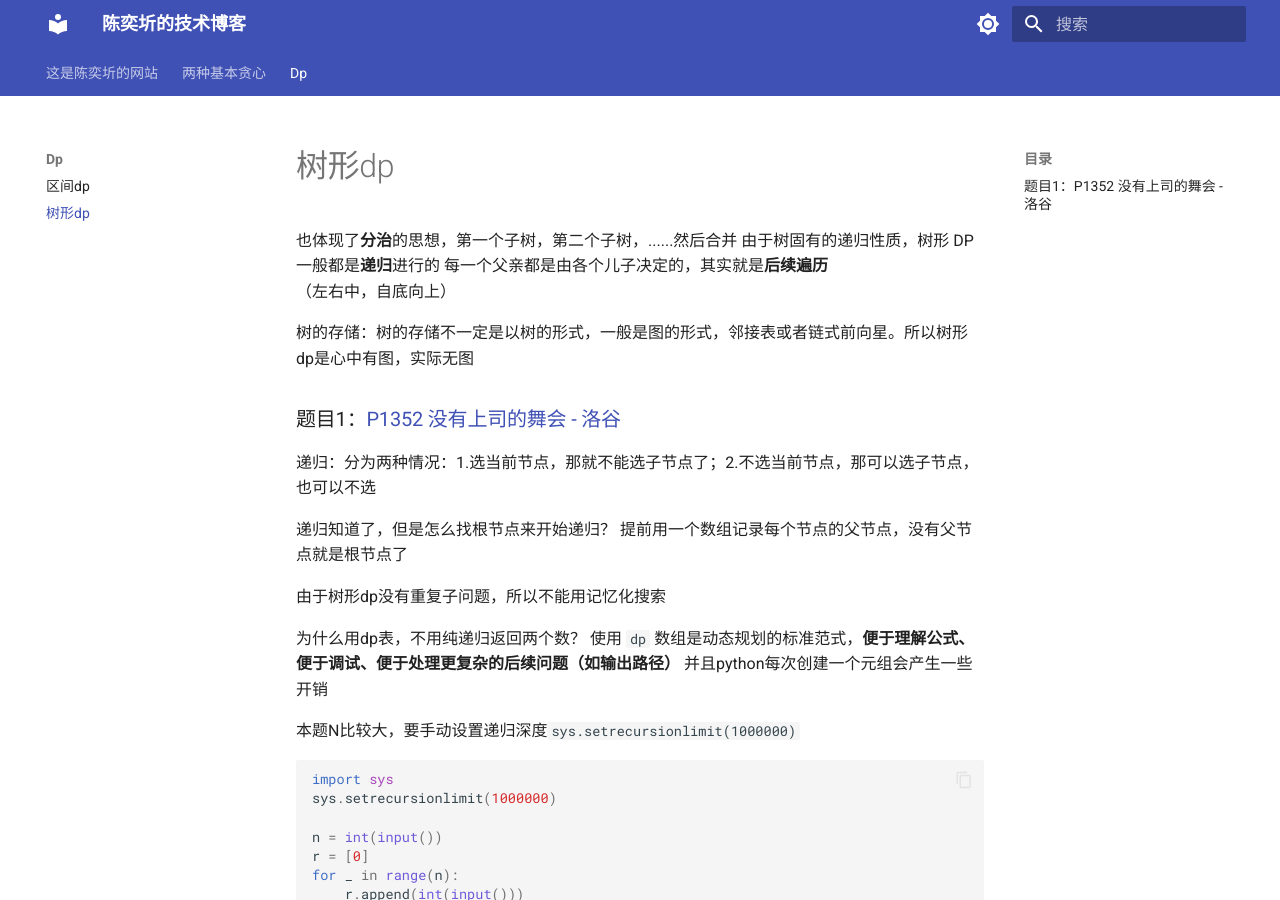
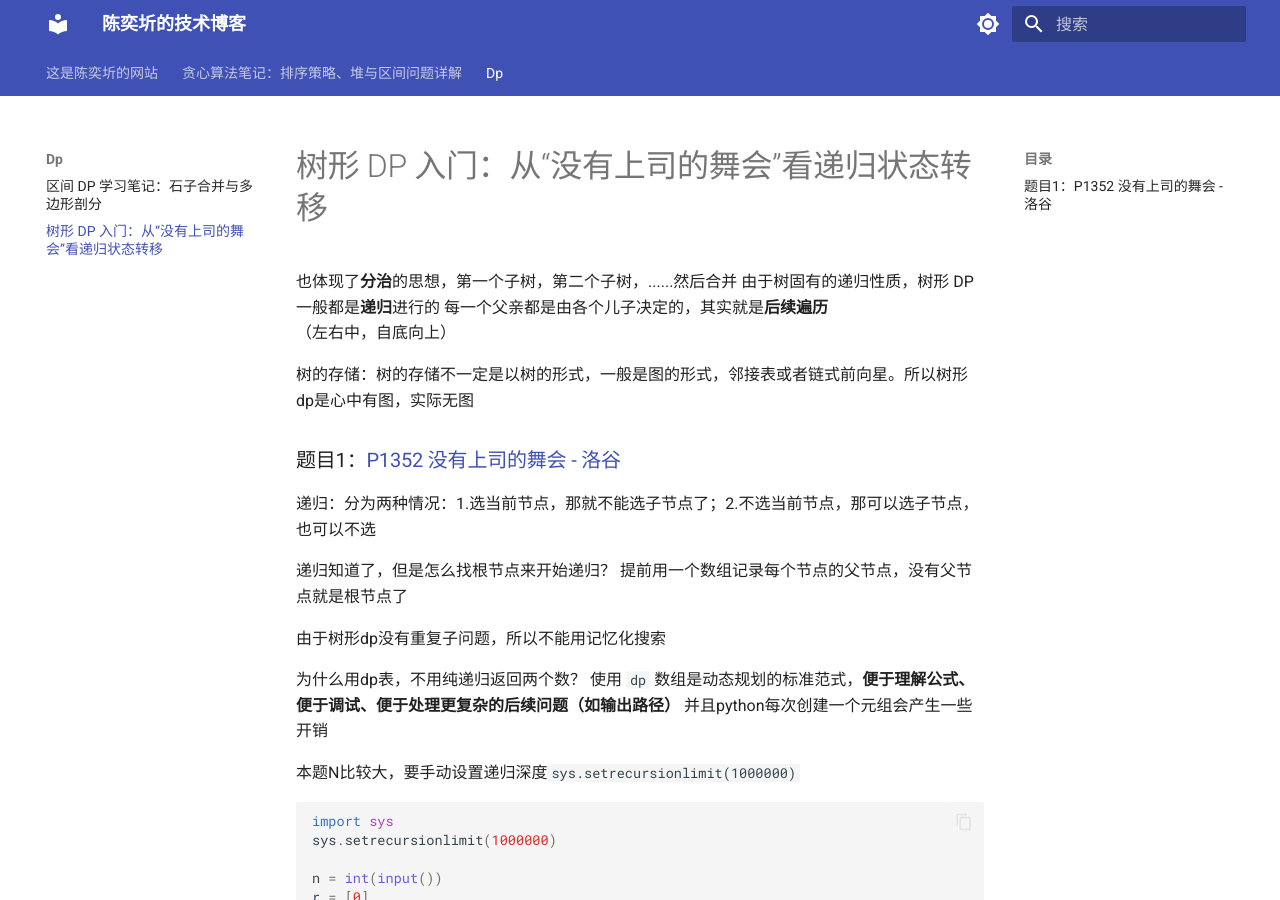
Before and after one commit to chenyiqi-dev/chenyiqi-dev.github.io, an MkDocs documentation site: the page built from docs/dp/树形dp.md, in a window 1280 px wide and 900 px high. Built offline with MkDocs 1.6.1 and Material for MkDocs 9.7.7, drawn with Linux system fonts in a browser that asks for light colours.

Commit message:
Auto update: 2025-11-24 16:09

```diff
--- a/docs/dp/区间dp.md
+++ b/docs/dp/区间dp.md
@@ -1,6 +1,13 @@
 ---
 date: 2025-11-22
-参考资料: dp进阶之路   oiwiki
+title: 区间 DP 学习笔记：石子合并与多边形剖分
+description: 详解区间动态规划（Interval DP）的核心思想与代码模版。涵盖如何处理环形问题（断环为链）、枚举区间长度与分界点的技巧。深入分析洛谷 P1880 石子合并与 LeetCode 1039 多边形三角剖分两道经典例题。
+tags:
+  - 算法
+  - 动态规划
+  - 区间DP
+  - LeetCode
+  - Python
 cssclasses:
   - dp
 ---
--- a/docs/dp/树形dp.md
+++ b/docs/dp/树形dp.md
@@ -1,6 +1,13 @@
 ---
 date: 2025-11-23
-参考资料: dp进阶之路   oiwiki
+title: 树形 DP 入门：从“没有上司的舞会”看递归状态转移
+description: 树形动态规划（Tree DP）的核心逻辑解析。探讨如何利用 DFS 后序遍历（自底向上）进行状态转移。以经典题目 P1352“没有上司的舞会”为例，详细讲解建图、寻找根节点及 Python 递归实现的注意事项。
+tags:
+  - 算法
+  - 动态规划
+  - 树形DP
+  - DFS
+  - Python
 ---
 也体现了**分治**的思想，第一个子树，第二个子树，......然后合并
 由于树固有的递归性质，树形 DP 一般都是**递归**进行的
--- a/docs/贪心.md
+++ b/docs/贪心.md
@@ -1,5 +1,14 @@
 ---
 date: 2025-11-23
+title: 贪心算法笔记：排序策略、堆与区间问题详解
+description: 深入解析贪心算法的核心策略，包括利用“邻项交换法”确定排序规则，以及基于堆的在线贪心。重点讲解 LeetCode 3440 题解（利用前三大空间法解决会议安排问题），并梳理不相交区间、区间覆盖等经典区间贪心模型。
+tags:
+  - 算法
+  - 贪心
+  - LeetCode
+  - Python
+  - 排序
+  - 区间问题
 ---
 
 # 两种基本贪心
```
